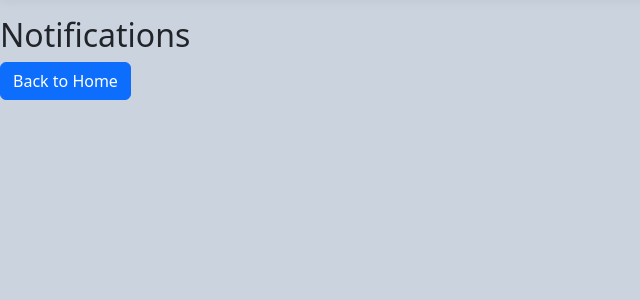
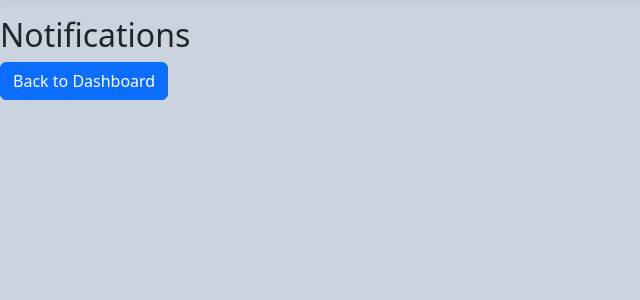
Before and after one commit to chetan3622/Direct-Market, a Flask app: page /notifications in a window 1280 px wide. Shown: the part 62-362 px from the top of the page, without its empty margins (0-640 px from the left). Run offline with Flask 3, Linux system fonts and the light colour scheme; the visitor is signed in with stand-in values (Sample User, id 1); data that the repository does not hold is empty.

Commit message:
Update notifications.html

```diff
--- a/templates/notifications.html
+++ b/templates/notifications.html
@@ -11,5 +11,5 @@
     </div>
 {% endfor %}
 
-<a href="{{ url_for('seller_dashboard') }}" class="btn btn-primary">Back to Home</a>
+<a href="{{ url_for('seller_dashboard') }}" class="btn btn-primary">Back to Dashboard</a>
 {% endblock %}
```
